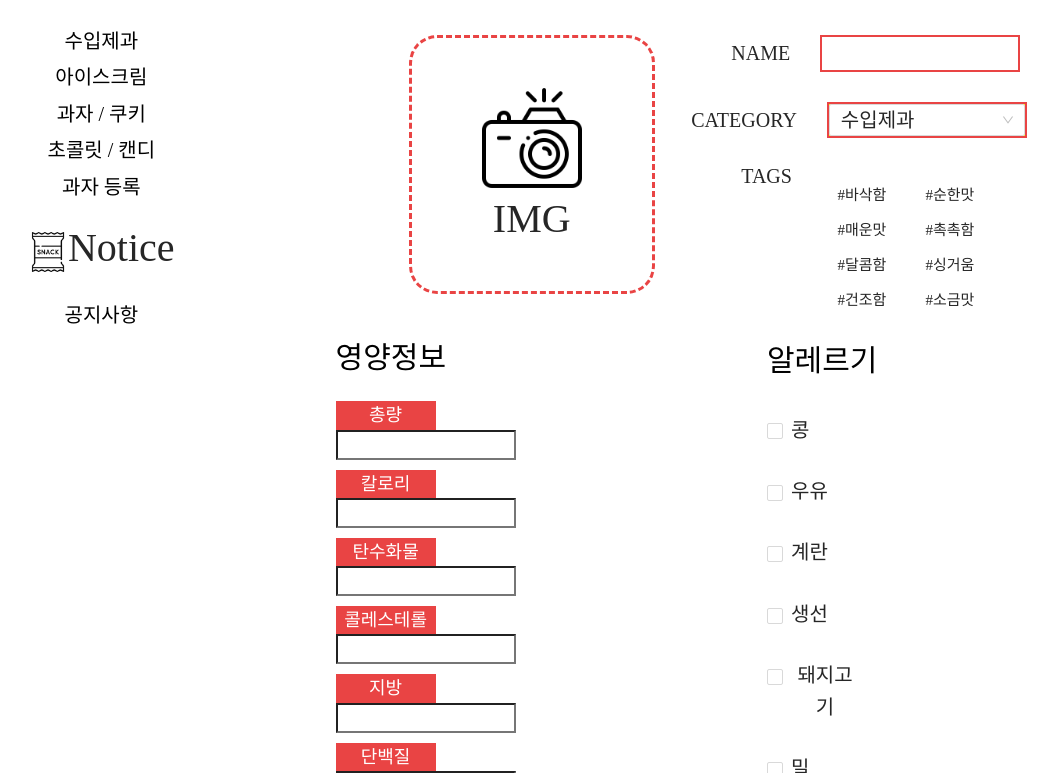
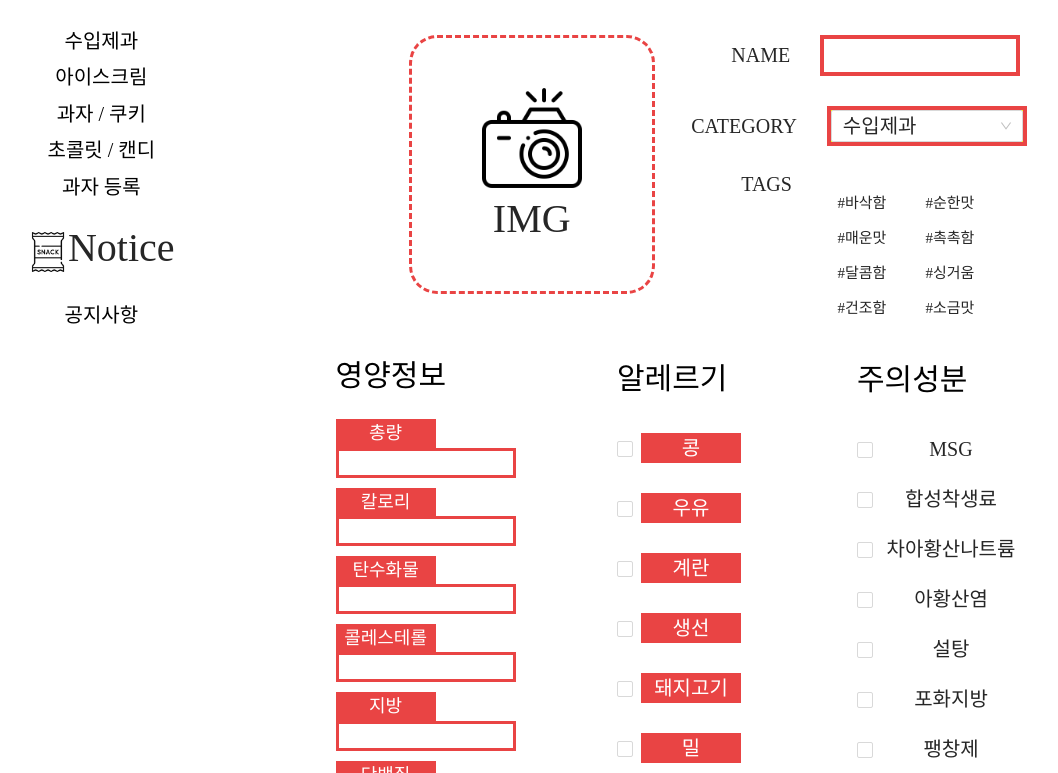
Before and after one commit to santos019/snackpedia-client, a React (Create React App) app: page /SnackRegister in a window 1280 px wide. Shown: the part 247-1020 px from the top of the page, without its empty margins (53-1111 px from the left). Built offline with nearby package versions, Linux system fonts and the light colour scheme.

Commit message:
상세페이지디자인1

```diff
--- a/src/components/SnackRegister.jsx
+++ b/src/components/SnackRegister.jsx
@@ -136,6 +136,40 @@ const SnackRegister = () => {
             </div>
           </Checkbox.Group>
         </div>
+        <div className="attention_nu">
+          {/* <SnackAllergyCheck/> */}
+
+          <Checkbox.Group style={{ width: "100%" }} onChange={onChange}>
+            <div className="checkbox2">
+            <p className="checkboxtitle2">주의성분</p>
+              <Col span={8}>
+                <Checkbox value="A" className="checkbox_2"><p className="checkindex2">MSG</p></Checkbox>
+              </Col>
+              <Col span={8}>
+
+                <Checkbox value="B" className="checkbox_2"><p className="checkindex2">합성착생료</p></Checkbox>
+              </Col>
+              <Col span={8}>
+                <Checkbox value="C" className="checkbox_2"><p className="checkindex2">차아황산나트륨</p></Checkbox>
+              </Col>
+              <Col span={8}>
+                <Checkbox value="D" className="checkbox_2"><p className="checkindex2">아황산염</p></Checkbox>
+              </Col>
+              <Col span={8}>
+                <Checkbox value="E" className="checkbox_2"><p className="checkindex2">설탕</p></Checkbox>
+              </Col>
+              <Col span={8}>
+                <Checkbox value="F" className="checkbox_2"><p className="checkindex2">포화지방</p></Checkbox>
+              </Col>
+              <Col span={8}>
+                <Checkbox value="G" className="checkbox_2"><p className="checkindex2">팽창제</p></Checkbox>
+              </Col>
+              <Col span={8}>
+                <Checkbox value="H" className="checkbox_2"><p className="checkindex2">아스파탐</p></Checkbox>
+              </Col>
+            </div>
+          </Checkbox.Group>
+        </div>
       </div>
       <div className="Confirm">
         <button className="Confirmbtn"
--- a/src/css/App.css
+++ b/src/css/App.css
@@ -1,7 +1,7 @@
 .App {
   text-align: center;
 }
-* {
+*{
   font-family: "배달의민족 주아";
 }
 .App-logo {
--- a/src/css/SnackRegister.scss
+++ b/src/css/SnackRegister.scss
@@ -40,7 +40,7 @@
   margin-bottom: 30px;
 }
 .Register_Name_text {
-  border: 2px solid #e94444;
+  border: 4px solid #e94444;
   margin-left: 30px;
   width: 200px;
   margin-right: 30px;
@@ -53,7 +53,7 @@
 }
 
 .SelectBox1 {
-  border: 2px solid #e94444;
+  border: 4px solid #e94444;
   margin-left: 30px;
   font-size: 20px;
 }
@@ -79,11 +79,12 @@
 //   float: left;
 //   margin-left: -10px;
 // }
-.Amount .Calories .Carbo .Chol .Fat .Protein .Sodium .Suger {
+.Amount, .Calories, .Carbo, .Chol, .Fat, .Protein, .Sodium,.Suger {
   //float: left;
   // flex-direction: column;
-  margin-top: 10px;
-  background-color: yellow;
+
+  //background-color: yellow;
+  border: 3px solid #e94444;
 }
 .Amount {
   // margin-top: 10px;
@@ -162,26 +163,61 @@
 }
 .Nutrition_Title {
   float: left;
+  //background-color: aqua;
+  margin-top: 10px;
+
 }
 .mtitle {
   margin-bottom: 10px;
 }
 .checkbox1 {
   float: right;
-  width: 300px;
-  //background-color: yellowgreen;
+  width: 200px;
+  //background-color: rgb(138, 78, 125);
   margin-top: -625px;
-  //margin-right: -60px;
+  margin-right: 250px;
 }
 .checkboxtitle {
   color: black;
   font-size: 30px;
   text-align: left;
+  //background-color: blue;
 }
 .checkindex {
   font-size: 20px;
+
+  height: 30px;
+  width: 100px;
+  background-color: #e94444;
+  color: white;
 }
 .checkbox_1 {
   float: left;
   margin-bottom: 10px;
 }
+.checkbox2 {
+  float: right;
+  width: 200px;
+  //background-color: yellowgreen;
+  margin-top: -646px;
+  margin-right: 10px;
+
+}
+.checkboxtitle2 {
+  color: black;
+  font-size: 30px;
+  text-align: left;
+  //background-color: blue;
+}
+
+.checkbox_2 {
+  float: left;
+  margin-bottom: 10px;
+}
+.checkindex2 {
+  font-size: 20px;
+
+  height: 20px;
+  width: 140px;
+  //background-color: aqua;
+}
```
Also changed, not shown: 1 other file (tests, documents, lock files or other folders).
